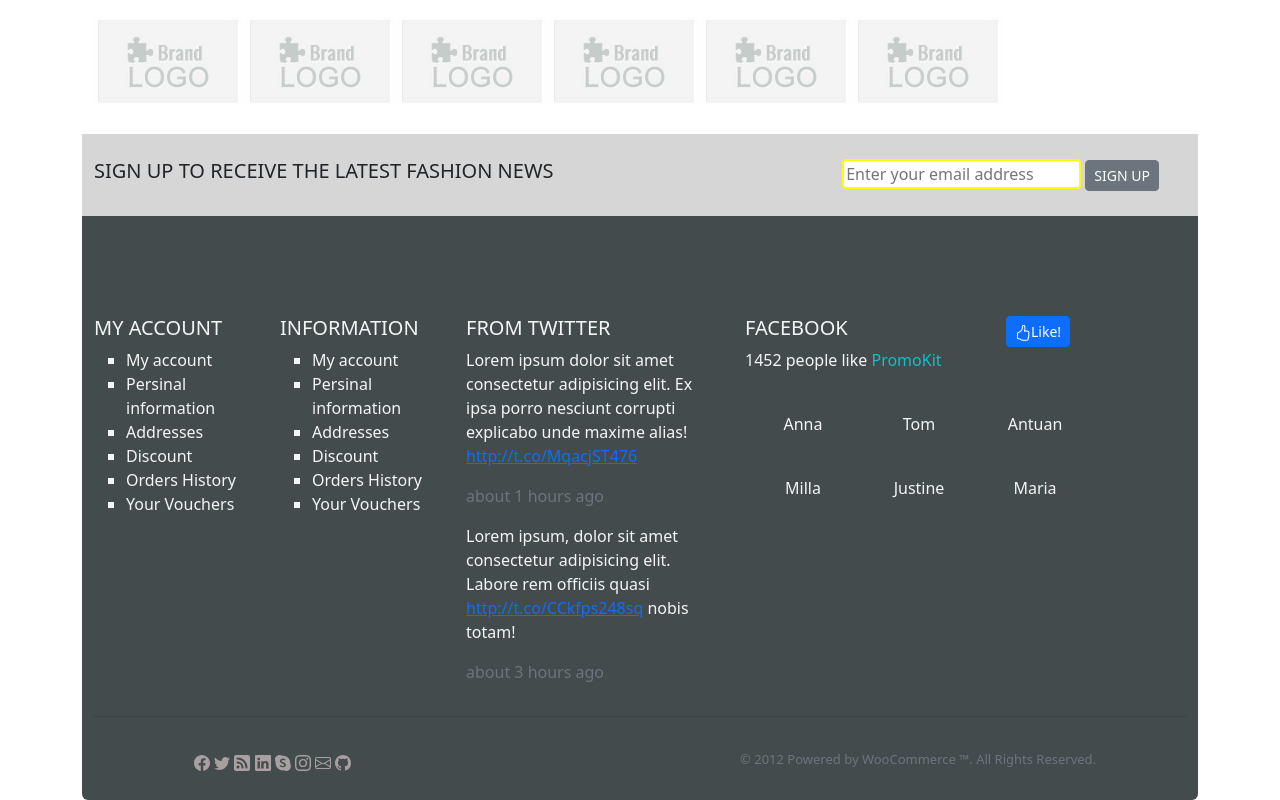
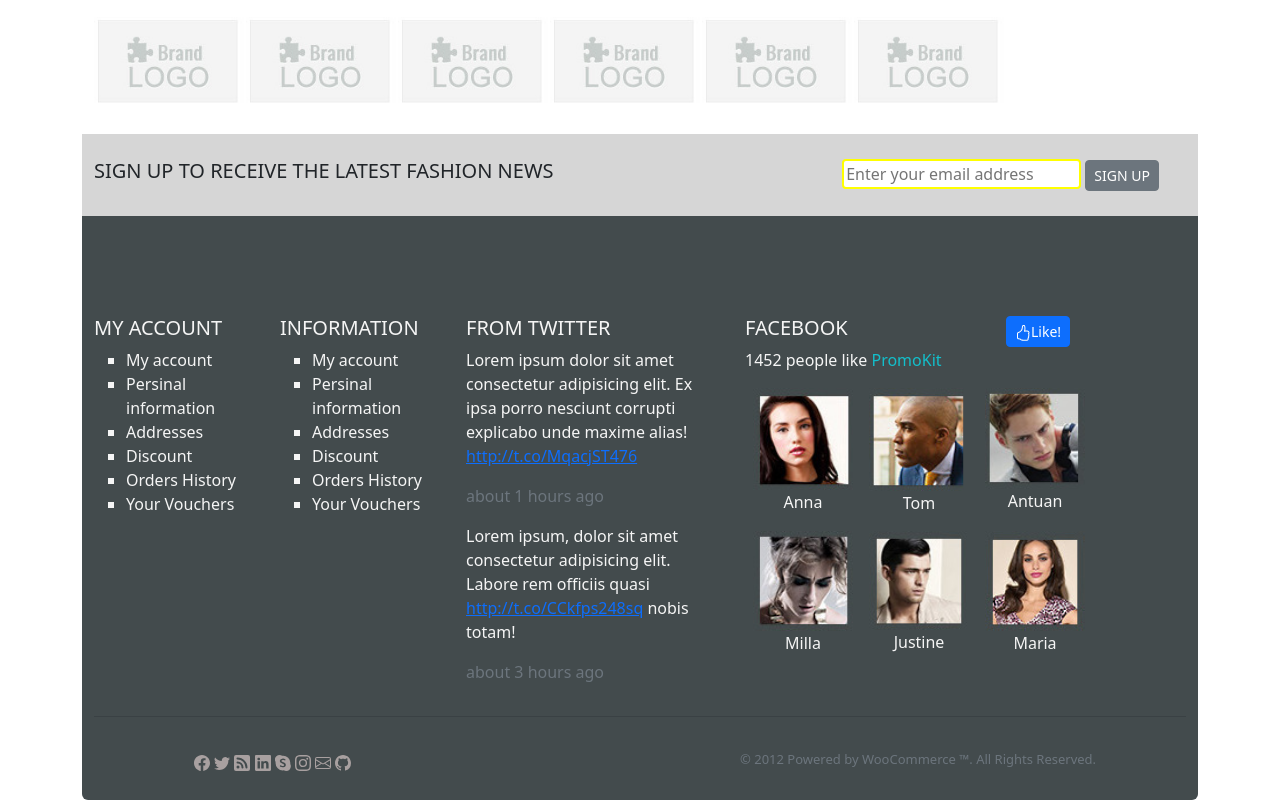
Before and after one commit to veriesseals/venedor, a plain HTML site: page index.html in a window 1280 px wide. Shown: the part 2931-3731 px from the top of the page. Drawn offline with nearby package versions, Linux system fonts and the light colour scheme; the site is published under a folder, as on GitHub Pages, so addresses that start at the root find nothing.

Commit message:
Link Fixes Section 13

```diff
--- a/index.html
+++ b/index.html
@@ -567,19 +567,19 @@
                             <div class="col-md-12 d-flex">
                                 <div id="facebook-cont" class="col-md-4">
                                     <figure>
-                                    <img src="/img/anna.jpg" alt="" class="facebook-pics">
+                                    <img src="img/anna.jpg" alt="" class="facebook-pics">
                                     <figcaption>Anna</figcaption>
                                     </figure>
                                 </div>
                                 <div id="facebook-cont" class="col-md-4">
                                     <figure>
-                                    <img src="/img/tom.jpg" alt="" class="facebook-pics">
+                                    <img src="img/tom.jpg" alt="" class="facebook-pics">
                                     <figcaption>Tom</figcaption>
                                     </figure>
                                 </div>
                                 <div id="facebook-cont" class="col-md-4">
                                     <figure>
-                                    <img src="/img/antuan.jpg" alt="" class="facebook-pics">
+                                    <img src="img/antuan.jpg" alt="" class="facebook-pics">
                                     <figcaption>Antuan</figcaption>
                                     </figure>
                                 </div>
@@ -588,19 +588,19 @@
                                 <div class="col-md-12 d-flex">
                                     <div id="facebook-cont" class="col-md-4">
                                         <figure>
-                                        <img src="/img/milla.jpg" alt="" class="facebook-pics">
+                                        <img src="img/milla.jpg" alt="" class="facebook-pics">
                                         <figcaption>Milla</figcaption>
                                         </figure>
                                     </div>
                                     <div id="facebook-cont" class="col-md-4">
                                         <figure>
-                                        <img src="/img/justine.jpg" alt="" class="facebook-pics">
+                                        <img src="img/justine.jpg" alt="" class="facebook-pics">
                                         <figcaption>Justine</figcaption>
                                         </figure>
                                     </div>
                                     <div id="facebook-cont" class="col-md-4">
                                         <figure>
-                                        <img src="/img/maria.jpg" alt="" class="facebook-pics">
+                                        <img src="img/maria.jpg" alt="" class="facebook-pics">
                                         <figcaption>Maria</figcaption>
                                         </figure>
                                     </div>
```
